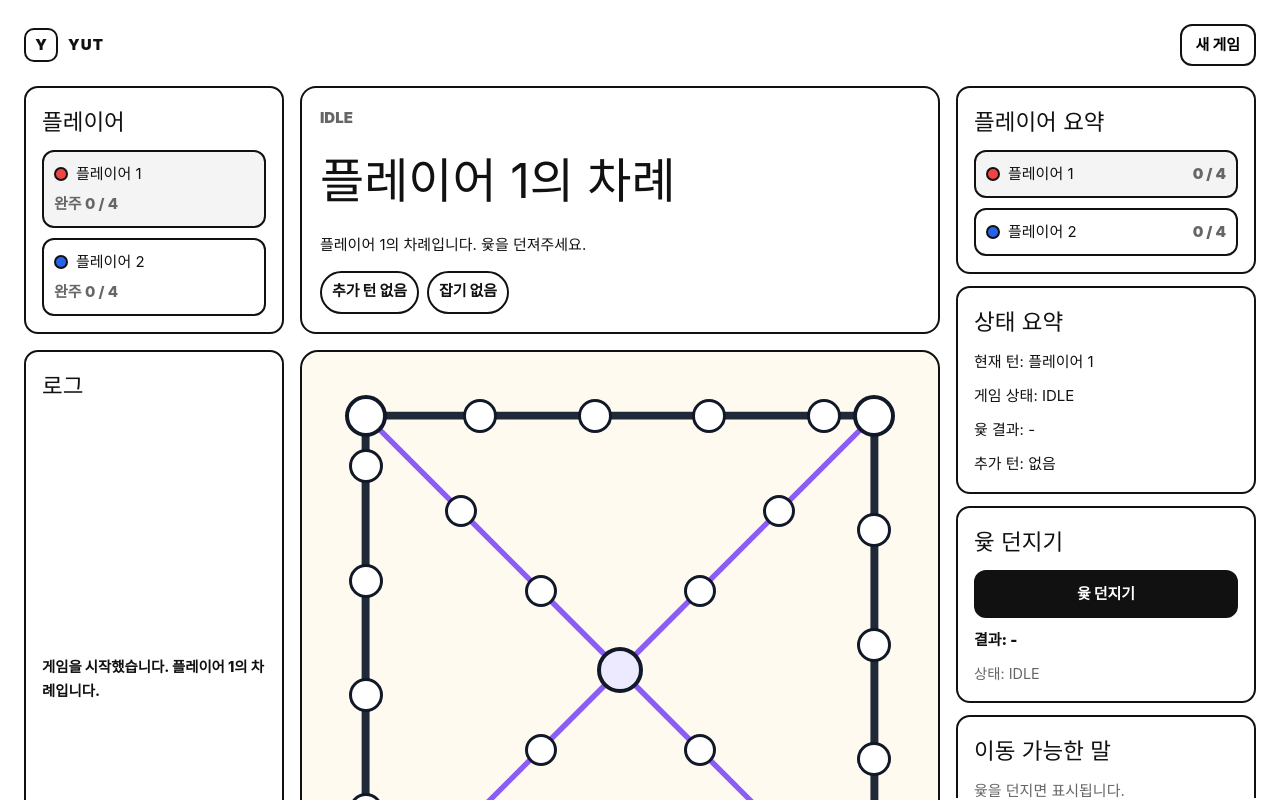
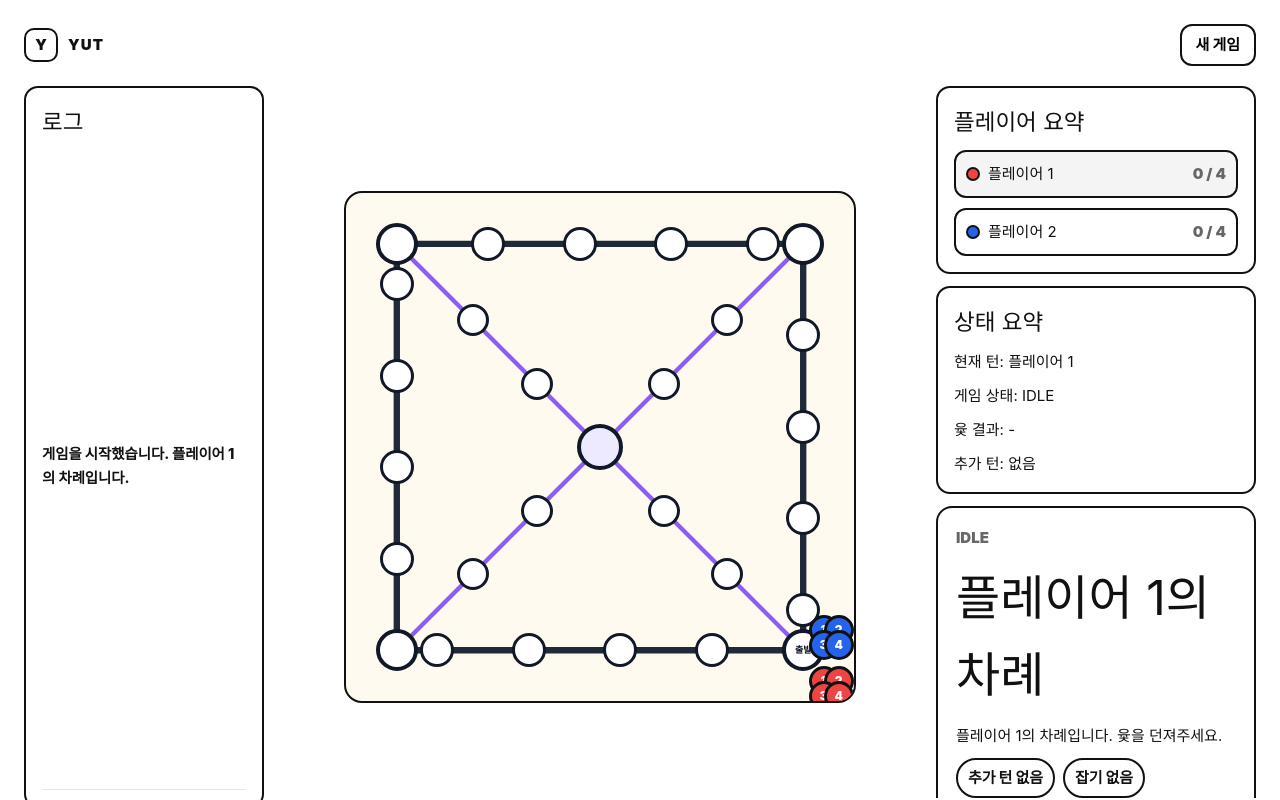
Before and after one commit to yeesam99/yeegames, a Vue app: page / in a window 1280 px wide. Shown: the top 800 px of the page. Built offline with nearby package versions, Linux system fonts and the light colour scheme.

Commit message:
기능 추가

```diff
--- a/src/App.vue
+++ b/src/App.vue
@@ -1,6 +1,5 @@
 <script setup>
 import GameBoard from './components/GameBoard.vue'
-import PlayerPanel from './components/PlayerPanel.vue'
 import RouteSelector from './components/RouteSelector.vue'
 import TurnStatus from './components/TurnStatus.vue'
 import YutControls from './components/YutControls.vue'
@@ -18,7 +17,6 @@ const {
 } = useYutGame()
 
 const getWinner = () => state.players.find((player) => player.id === state.winner) ?? null
-
 const finishedCount = (player) => player.pieces.filter((piece) => piece.status === 'FINISHED').length
 </script>
 
@@ -33,31 +31,21 @@ const finishedCount = (player) => player.pieces.filter((piece) => piece.status =
     </header>
 
     <section class="main-layout">
-      <PlayerPanel class="left-top" :players="state.players" :current-player-id="currentPlayer.id" />
-
-      <section class="panel left-bottom">
+      <section class="panel left-panel">
         <h2>로그</h2>
         <p v-for="log in state.logs" :key="log">{{ log }}</p>
       </section>
 
-      <TurnStatus
-        class="center-top"
-        :current-player="currentPlayer"
-        :phase="state.phase"
-        :message="state.message"
-        :extra-turn="state.extraTurn"
-        :captured="state.lastCaptured"
-        :winner="getWinner()"
-      />
-
+      <section class="center-panel">
         <GameBoard
-        class="center-bottom"
+          class="board-container"
           :players="state.players"
           :pieces="representativePieces"
           :movable-piece-ids="state.movablePieces"
           :get-piece-render-position="getPieceRenderPosition"
           @select-piece="selectPiece"
         />
+      </section>
 
       <aside class="right-panel" aria-label="게임 컨트롤과 상태 요약">
         <section class="panel player-summary">
@@ -76,6 +64,16 @@ const finishedCount = (player) => player.pieces.filter((piece) => piece.status =
           <p>윷 결과: <strong>{{ state.currentResult?.label ?? '-' }}</strong></p>
           <p>추가 턴: <strong>{{ state.extraTurn ? '있음' : '없음' }}</strong></p>
         </section>
+
+        <TurnStatus
+          class="compact-status"
+          :current-player="currentPlayer"
+          :phase="state.phase"
+          :message="state.message"
+          :extra-turn="state.extraTurn"
+          :captured="state.lastCaptured"
+          :winner="getWinner()"
+        />
 
         <YutControls
           class="control-panel"
@@ -156,45 +154,40 @@ const finishedCount = (player) => player.pieces.filter((piece) => piece.status =
 
 .main-layout {
   display: grid;
-  grid-template-columns: 260px minmax(0, 1fr) 300px;
-  grid-template-rows: auto 1fr;
+  min-height: calc(100vh - 78px);
+  grid-template-columns: 240px minmax(0, 1fr) 320px;
+  grid-template-rows: 1fr;
   gap: 16px;
   align-items: stretch;
 }
 
-.left-top,
-.left-bottom,
-.center-top,
-.center-bottom,
+.left-panel,
+.center-panel,
 .right-panel {
   width: 100%;
   min-width: 0;
 }
 
-.left-top {
+.left-panel {
   grid-column: 1;
-  grid-row: 1;
+  overflow-y: auto;
 }
 
-.left-bottom {
-  grid-column: 1;
-  grid-row: 2;
+.center-panel {
+  display: flex;
+  grid-column: 2;
+  align-items: center;
+  justify-content: center;
 }
 
-.center-top {
-  grid-column: 2;
-  grid-row: 1;
-}
-
-.center-bottom {
-  grid-column: 2;
-  grid-row: 2;
+.board-container {
+  width: 80%;
+  max-width: 780px;
 }
 
 .right-panel {
+  display: flex;
   grid-column: 3;
-  grid-row: 1 / span 2;
-  display: flex;
   max-height: calc(100vh - 88px);
   flex-direction: column;
   gap: 12px;
@@ -215,12 +208,7 @@ p {
   margin: 0;
 }
 
-.left-bottom {
-  max-height: min(620px, calc(100vh - 170px));
-  overflow: auto;
-}
-
-.left-bottom p {
+.left-panel p {
   border-bottom: 1px solid #e5e7eb;
   padding-bottom: 8px;
   font-size: 0.9rem;
@@ -270,13 +258,14 @@ p {
     grid-template-rows: none;
   }
 
-  .left-top,
-  .left-bottom,
-  .center-top,
-  .center-bottom,
+  .left-panel,
+  .center-panel,
   .right-panel {
     grid-column: 1;
-    grid-row: auto;
+  }
+
+  .board-container {
+    width: 100%;
   }
 
   .right-panel {
```
Lines whose indentation alone changed are shown as unchanged.
